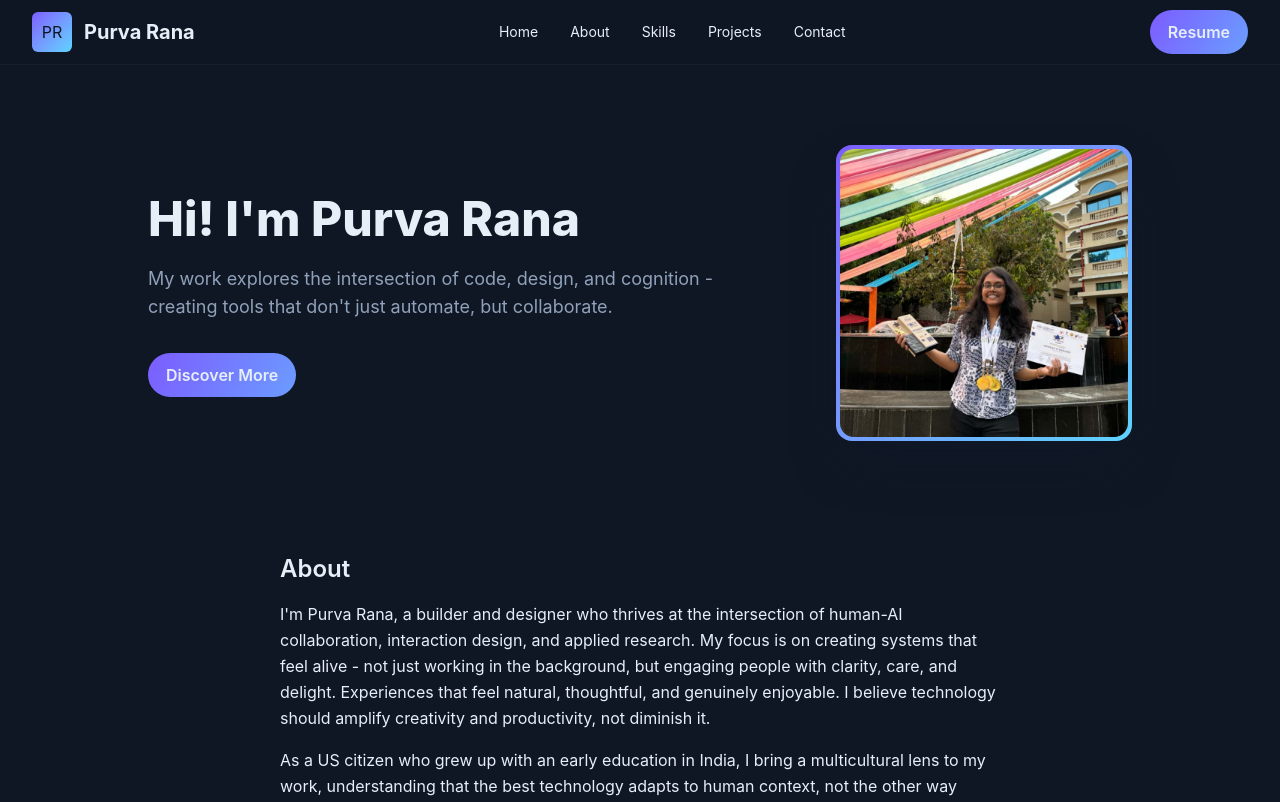
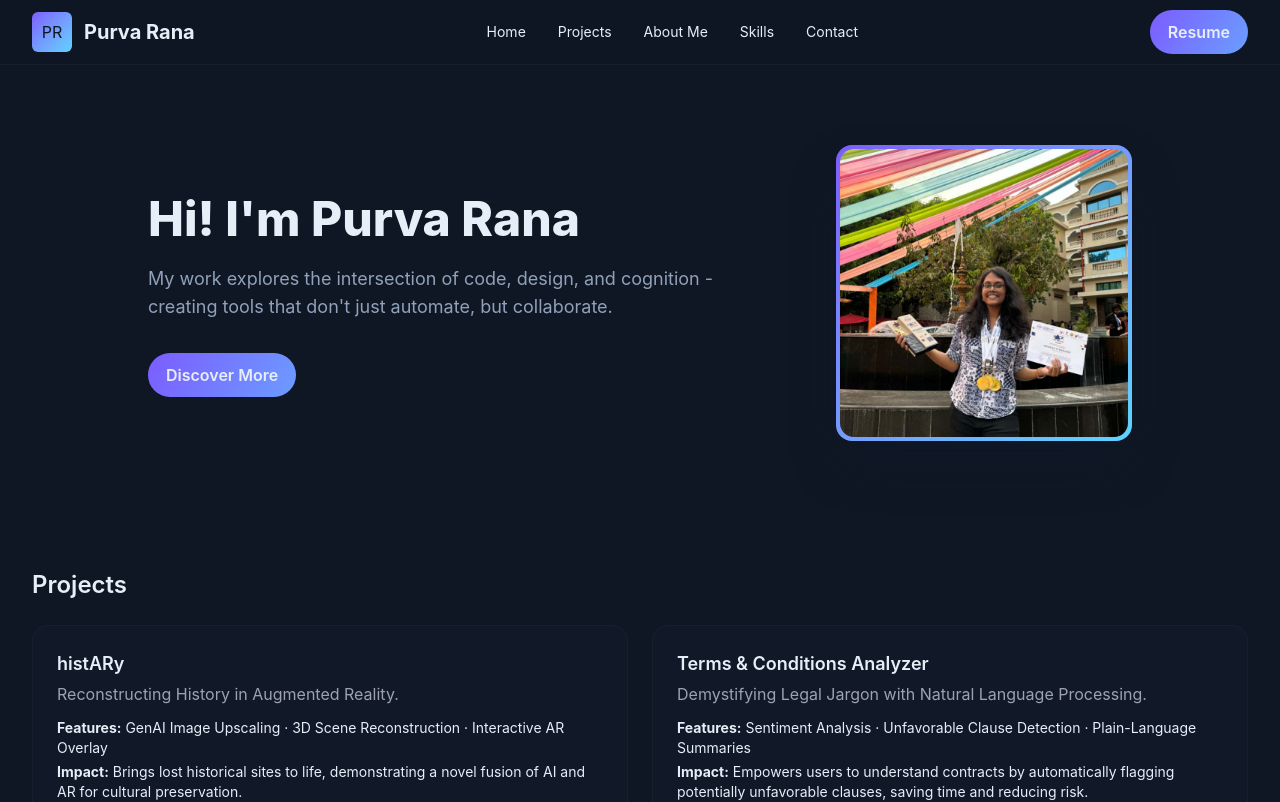
Before and after one commit to purva-rana/Portfolio, a React (Vite) app: page / in a window 1280 px wide. Shown: the top 802 px of the page. Built offline with nearby package versions, Linux system fonts and the light colour scheme.

Commit message:
resume update & structural changes

```diff
--- a/package.json
+++ b/package.json
@@ -1,7 +1,7 @@
 {
   "name": "purva-portfolio",
   "private": true,
-  "version": "0.0.0",
+  "version": "1.0.0",
   "type": "module",
   "scripts": {
     "dev": "vite",
--- a/src/App.jsx
+++ b/src/App.jsx
@@ -14,9 +14,9 @@ function App() {
       <Navbar />
       <main className="container mx-auto px-6 lg:px-8">
         <Hero />
+        <Projects />
         <About />
         <Skills />
-        <Projects />
         <Contact />
         <Footer />
       </main>
--- a/src/components/About.jsx
+++ b/src/components/About.jsx
@@ -12,7 +12,7 @@ export default function About() {
       initial={{ opacity: 0, y: 20 }}
       whileInView={{ opacity: 1, y: 0 }}
       viewport={{ once: true, amount: 0.1 }} // Trigger when 10% is in view
-      transition={{ duration: 0.5, ease: "easeOut", delay: isMobile ? 0 : 1.7 }}
+      transition={{ duration: 0.5, ease: "easeOut", delay: isMobile ? 0 : 0.5 }}
     >
       <h2 className="text-2xl font-semibold mb-4">About</h2>
       <p className="text-[color:var(--muted-)] leading-relaxed">
--- a/src/components/Contact.jsx
+++ b/src/components/Contact.jsx
@@ -5,7 +5,6 @@ import { useState } from 'react';
 import { motion } from 'framer-motion';
 import { SiGithub, SiLinkedin } from 'react-icons/si';
 
-// Consistent animation variants from other sections
 const containerVariants = {
   hidden: {},
   visible: { transition: { staggerChildren: 0.15 } },
--- a/src/components/Navbar.jsx
+++ b/src/components/Navbar.jsx
@@ -1,4 +1,3 @@
-// src/components/Navbar.jsx
 'use client';
 import React, { useState } from "react";
 import { motion, AnimatePresence } from "framer-motion";
@@ -48,12 +47,11 @@ const AnimatedHamburgerIcon = ({ isOpen, onClick }) => {
 export default function Navbar() {
   const [isOpen, setIsOpen] = useState(false);
 
-  // Define nav links in an array for cleaner, reusable code (Don't Repeat Yourself)
   const navLinks = [
     { to: "hero", label: "Home" },
-    { to: "about", label: "About" },
+    { to: "projects", label: "Projects" },
+    { to: "about", label: "About Me" },
     {to:"skills", label:"Skills"},
-    { to: "projects", label: "Projects" },
     { to: "contact", label: "Contact" },
   ];
 
@@ -77,7 +75,7 @@ export default function Navbar() {
         <div className="flex items-center gap-3">
           <a
             className="hidden md:inline-block btn-primary px-4 py-2"
-            href="/PurvaRana_Resume.pdf" // Use the "safe" version
+            href="/PurvaRana_Resume.pdf"
             target="_blank"
             rel="noopener noreferrer"
           >
```
Also changed, not shown: 2 other files (tests, documents, lock files or other folders).
